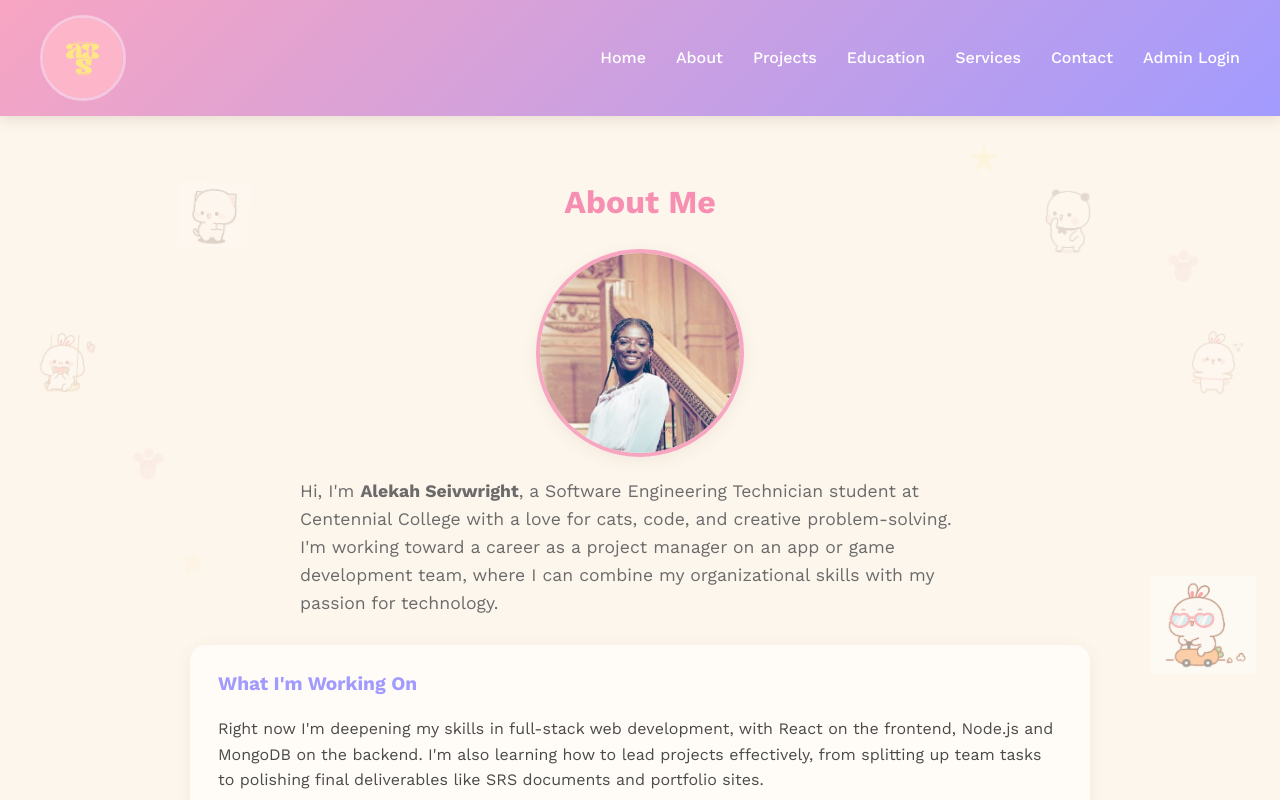
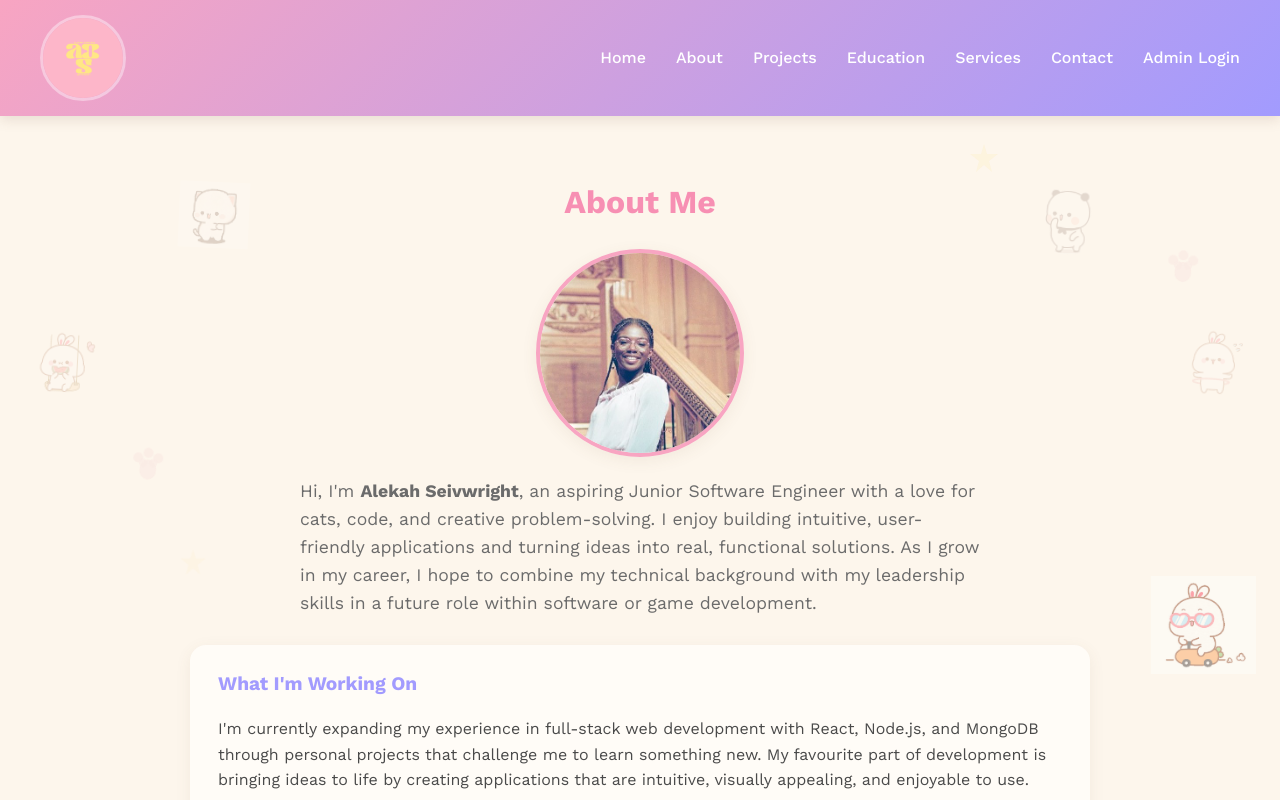
Before and after one commit to alekahseivwright/alekahs-react-portfolio, a React (Create React App) app in the folder frontend/: page /about in a window 1280 px wide. Shown: the top 800 px of the page. Built offline with nearby package versions, Linux system fonts and the light colour scheme; no server answers.

Commit message:
update home and about page

```diff
--- a/frontend/src/pages/About.js
+++ b/frontend/src/pages/About.js
@@ -8,19 +8,18 @@ function About() {
       <h1>About Me</h1>
       <img src={MeImg} alt="Alekah Seivwright" className="about-img" />
       <p className="about-intro">
-        Hi, I'm <strong>Alekah Seivwright</strong>, a Software Engineering Technician
-        student at Centennial College with a love for cats, code, and creative problem-solving.
-        I'm working toward a career as a project manager on an app or game development team,
-        where I can combine my organizational skills with my passion for technology.
+        Hi, I'm <strong>Alekah Seivwright</strong>, an aspiring Junior Software Engineer
+        with a love for cats, code, and creative problem-solving. I enjoy building intuitive,
+        user-friendly applications and turning ideas into real, functional solutions. As I grow in my career,
+        I hope to combine my technical background with my leadership skills in a future role within software or game development.
       </p>
 
       <div className="about-section">
         <h2>What I'm Working On</h2>
         <p>
-          Right now I'm deepening my skills in full-stack web development, with React on the
-          frontend, Node.js and MongoDB on the backend. I'm also learning how to lead
-          projects effectively, from splitting up team tasks to polishing final deliverables
-          like SRS documents and portfolio sites.
+        I'm currently expanding my experience in full-stack web development with React, Node.js, and MongoDB
+        through personal projects that challenge me to learn something new. My favourite part of development
+        is bringing ideas to life by creating applications that are intuitive, visually appealing, and enjoyable to use.
         </p>
       </div>
 
@@ -35,7 +34,7 @@ function About() {
             <span className="skill-tag">Express</span>
             <span className="skill-tag">MongoDB</span>
             <span className="skill-tag">XAML</span>
-            <span className="skill-tag">Git & GitHub</span>
+            <span className="skill-tag">GitHub</span>
             <span className="skill-tag">Technical Writing</span>
             <span className="skill-tag">Project Management</span>
           </div>
--- a/frontend/src/pages/Education.js
+++ b/frontend/src/pages/Education.js
@@ -3,7 +3,7 @@ function Education() {
     <div className="education">
       <h1>Education</h1>
       <ul>
-        <li> Sept 2024 - April 2025 - College Diploma in Software Engineering Technician
+        <li> Sept 2024 - August 2026 - College Diploma in Software Engineering Technician
             - Centennial College</li>
             <li> Sept 2019-April 2020 - Certificate in Pre-Health Science
              - Durham College, Oshawa, ON </li>
--- a/frontend/src/pages/Home.js
+++ b/frontend/src/pages/Home.js
@@ -15,8 +15,7 @@ function Home() {
       <p>
         I'm passionate about building web applications that are clean, efficient, and
         user-friendly. My goal is to bring ideas to life by transforming concepts into
-        seamless digital experiences, whether that's leading a team through an SRS document
-        or coding a React app from scratch.
+        seamless digital experiences.
       </p>
 
       <div className="home-cards">
--- a/frontend/src/pages/Services.js
+++ b/frontend/src/pages/Services.js
@@ -6,11 +6,10 @@ function Services() {
       <h1>Services</h1>
       <ul>
         <li>Portfolio & Project Development (React, HTML, CSS)</li>
-        <li>Technical Documentation (SRS, Project Reports)</li>
-        <li>Simple Applications & Webpages (XAML, basic JS)</li>
-        <li>Support in Project Planning & Organization (Team Lead for SRS project)</li>
+        <li>Technical Documentation (SRS, SOPs)</li>
+        <li>Simple Applications & Webpages (XAML, Node.js)</li>
+        <li>Support in Project Planning & Organization (IT Operations, Notion)</li>
       </ul>
-      <p>Currently learning and expanding skills in software development and web design.</p>
     </div>
   );
 }
```
